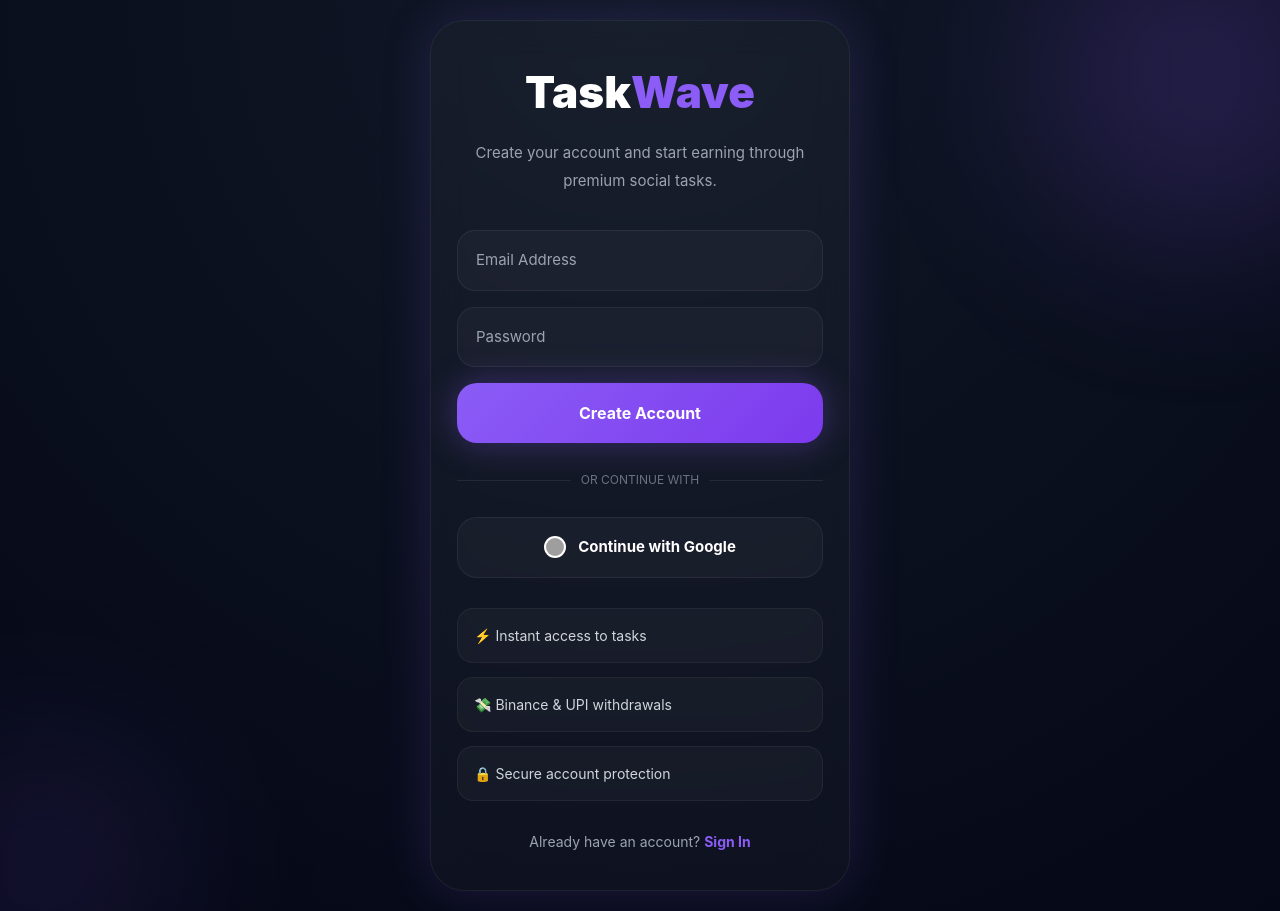
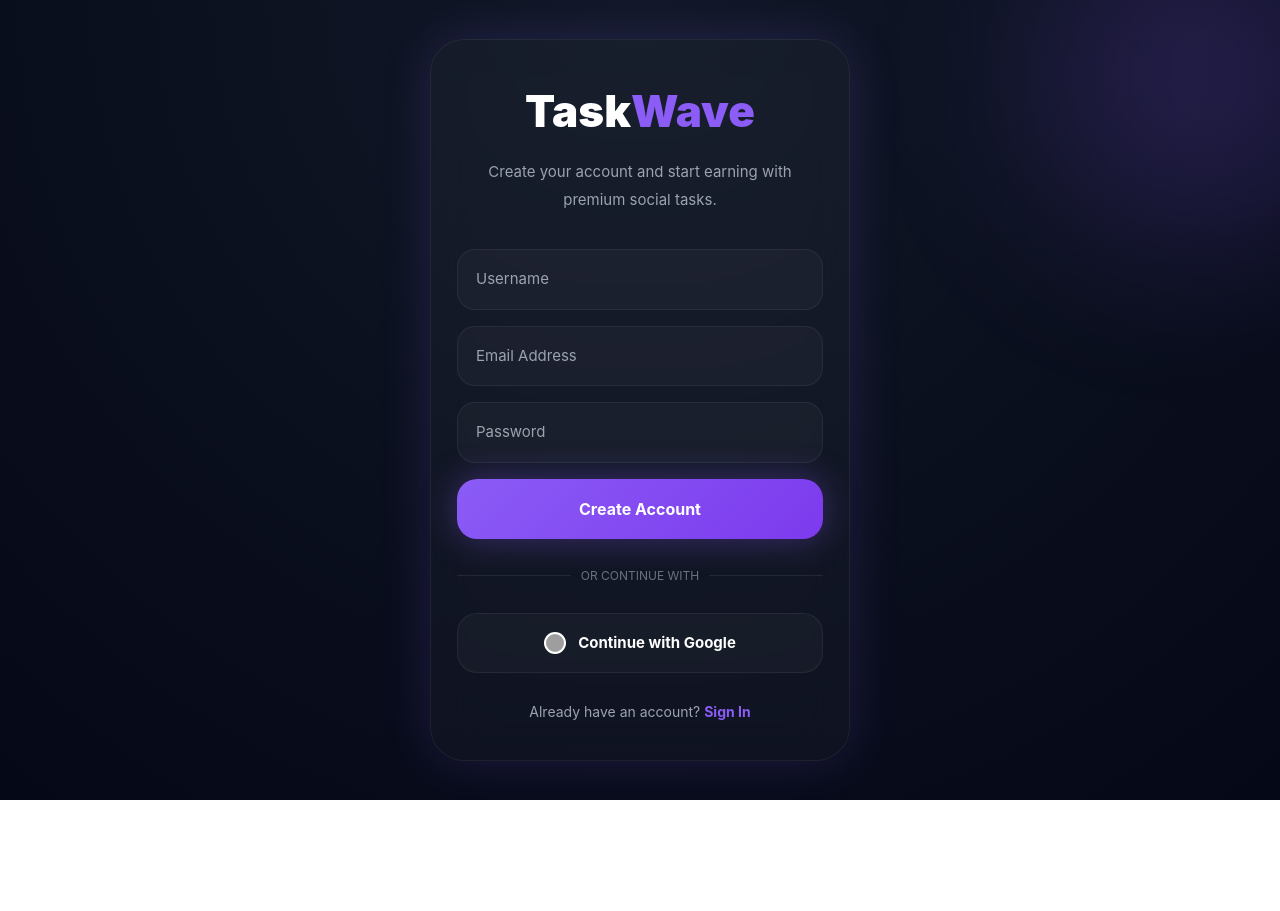
Before and after one commit to taskwave69/taskwave, a React (Vite) app: page /signup in a window 1280 px wide. After the commit the page ends 800 px from the top, so only its background shows below. Built offline with nearby package versions, Linux system fonts and the light colour scheme; grey boxes are pictures that could not be loaded.

Commit message:
Premium signup page with email and Google auth

```diff
--- a/src/pages/Signup.jsx
+++ b/src/pages/Signup.jsx
@@ -12,14 +12,25 @@ import {
 } from "firebase/auth";
 
 import {
+  doc,
+  setDoc
+} from "firebase/firestore";
+
+import {
   useState
 } from "react";
 
-import { auth } from "../firebase";
+import {
+  auth,
+  db
+} from "../firebase";
 
 function Signup() {
 
   const navigate = useNavigate();
+
+  const [username, setUsername] =
+    useState("");
 
   const [email, setEmail] =
     useState("");
@@ -33,10 +44,27 @@ function Signup() {
 
       try {
 
+        const userCredential =
           await createUserWithEmailAndPassword(
             auth,
             email,
             password
+          );
+
+        const user =
+          userCredential.user;
+
+        // SAVE USER DATA
+        await setDoc(
+          doc(db, "users", user.uid),
+          {
+            username,
+            email,
+            uid: user.uid,
+            balance: 0,
+            createdAt:
+              new Date(),
+          }
         );
 
         navigate("/dashboard");
@@ -59,9 +87,26 @@ function Signup() {
         const provider =
           new GoogleAuthProvider();
 
+        const result =
           await signInWithPopup(
             auth,
             provider
+          );
+
+        const user =
+          result.user;
+
+        await setDoc(
+          doc(db, "users", user.uid),
+          {
+            username:
+              user.displayName,
+            email: user.email,
+            uid: user.uid,
+            balance: 0,
+            createdAt:
+              new Date(),
+          }
         );
 
         navigate("/dashboard");
@@ -107,21 +152,6 @@ function Signup() {
         }}
       />
 
-      {/* SECOND GLOW */}
-      <div
-        style={{
-          position: "absolute",
-          width: "250px",
-          height: "250px",
-          background:
-            "rgba(139,92,246,0.12)",
-          borderRadius: "50%",
-          bottom: "-80px",
-          left: "-80px",
-          filter: "blur(80px)",
-        }}
-      />
-
       {/* CARD */}
       <div
         style={{
@@ -159,7 +189,7 @@ function Signup() {
           </span>
         </h1>
 
-        {/* SUBTEXT */}
+        {/* TEXT */}
         <p
           style={{
             textAlign: "center",
@@ -170,9 +200,22 @@ function Signup() {
           }}
         >
           Create your account and start
-          earning through premium
-          social tasks.
+          earning with premium social
+          tasks.
         </p>
+
+        {/* USERNAME */}
+        <input
+          type="text"
+          placeholder="Username"
+          value={username}
+          onChange={(e) =>
+            setUsername(
+              e.target.value
+            )
+          }
+          style={inputStyle}
+        />
 
         {/* EMAIL */}
         <input
@@ -229,7 +272,7 @@ function Signup() {
           <div style={line} />
         </div>
 
-        {/* GOOGLE SIGNUP */}
+        {/* GOOGLE */}
         <button
           onClick={handleGoogleSignup}
           style={googleButton}
@@ -251,36 +294,13 @@ function Signup() {
 
         </button>
 
-        {/* FEATURES */}
-        <div
-          style={{
-            display: "grid",
-            gap: "14px",
-            marginTop: "30px",
-            marginBottom: "30px",
-          }}
-        >
-
-          <div style={featureCard}>
-            ⚡ Instant access to tasks
-          </div>
-
-          <div style={featureCard}>
-            💸 Binance & UPI withdrawals
-          </div>
-
-          <div style={featureCard}>
-            🔒 Secure account protection
-          </div>
-
-        </div>
-
         {/* LOGIN */}
         <p
           style={{
             textAlign: "center",
             color: "#9ca3af",
             fontSize: "14px",
+            marginTop: "28px",
           }}
         >
           Already have an account?{" "}
@@ -359,15 +379,4 @@ const line = {
     "rgba(255,255,255,0.08)",
 };
 
-const featureCard = {
-  background:
-    "rgba(255,255,255,0.03)",
-  border:
-    "1px solid rgba(255,255,255,0.05)",
-  padding: "16px",
-  borderRadius: "16px",
-  color: "#d1d5db",
-  fontSize: "14px",
-};
-
 export default Signup;
```
Lines whose indentation alone changed are shown as unchanged.
